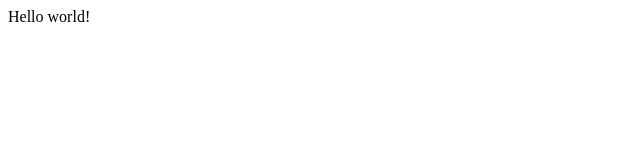
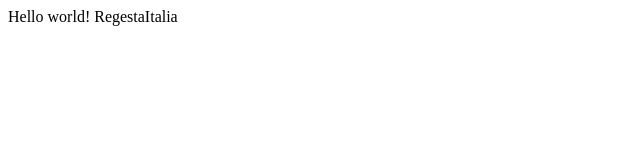
Before and after one commit to RegestaItalia/regestaitalia.github.io, a plain HTML site: page index.html in a window 1280 px wide. Shown: the whole page, without its empty margins (0-640 px from the left). Drawn offline with Linux system fonts and the light colour scheme.

Commit message:
test commit

```diff
--- a/index.html
+++ b/index.html
@@ -6,5 +6,6 @@
 </head>
 <body>
 	Hello world!
+	RegestaItalia
 </body>
 </html>
```
